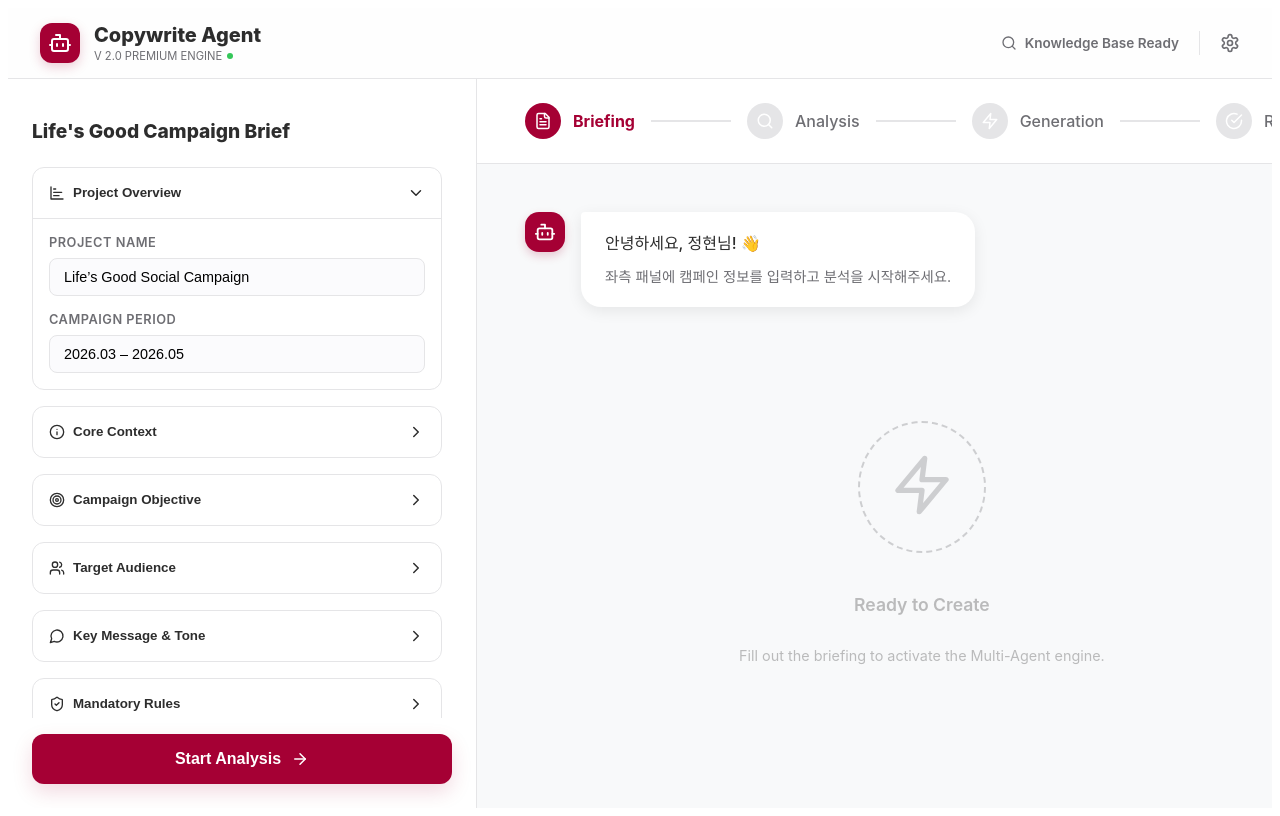
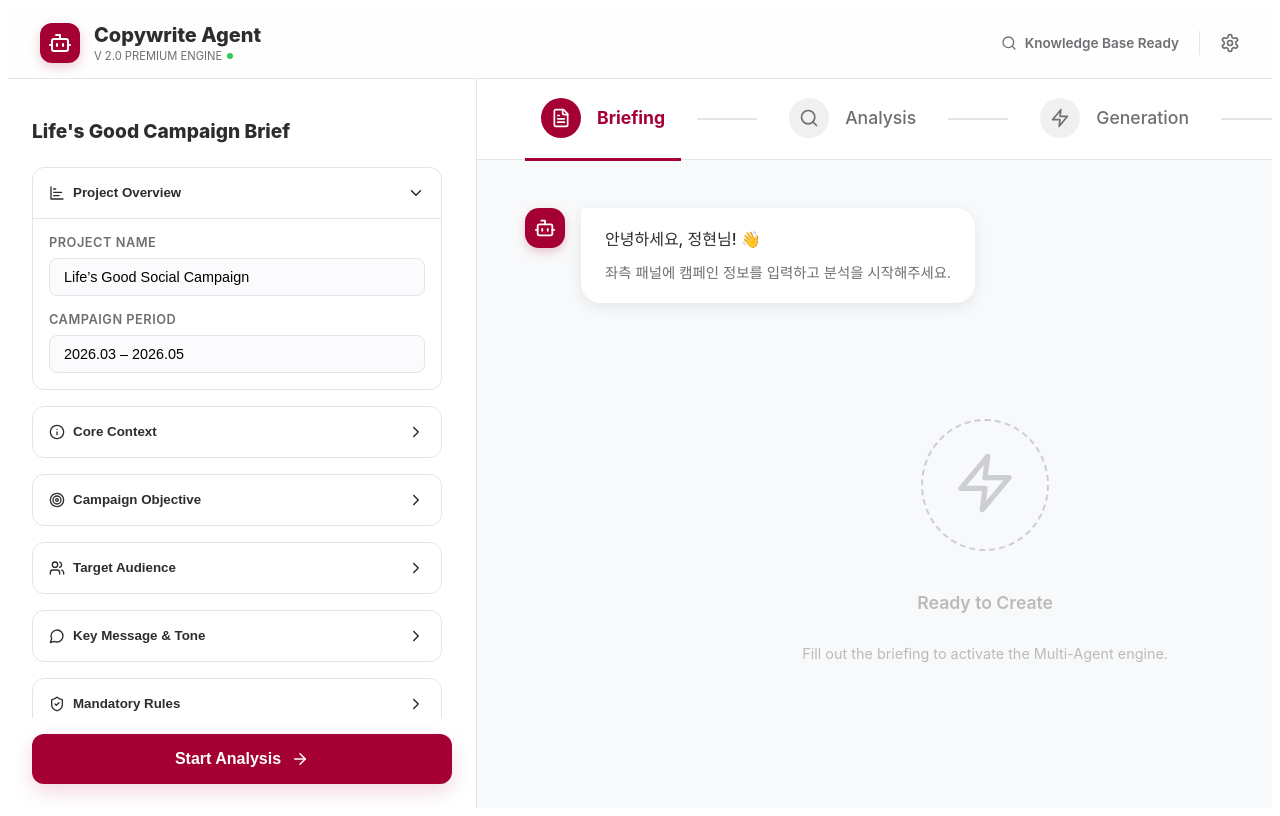
Before and after one commit to Jounghyunkim/copywright_agent_dev, a React (Vite) app in the folder frontend/: page / in a window 1280 px wide. Both pictures are taken after a click on the button "New Campaign". Built offline with nearby package versions, Linux system fonts and the light colour scheme.

Commit message:
Feat(UI): V2 - Enhanced WorkflowStepper with larger size and active step underline

```diff
--- a/frontend/src/components/WorkflowStepper.jsx
+++ b/frontend/src/components/WorkflowStepper.jsx
@@ -12,39 +12,44 @@
 
   const styles = {
     stepperContainer: {
-      padding: '1.5rem 3rem',
+      padding: '0 3rem',
       display: 'flex',
       alignItems: 'center',
       justifyContent: 'center',
       backgroundColor: COLORS.WHITE,
       borderBottom: `1px solid ${COLORS.BORDER}`,
+      height: '80px',
     },
-    stepWrapper: {
+    stepWrapper: (isActive) => ({
       display: 'flex',
       alignItems: 'center',
-    },
+      padding: '0 1rem',
+      height: '100%',
+      borderBottom: isActive ? `3px solid ${COLORS.LG_RED}` : '3px solid transparent',
+      transition: 'all 0.3s ease',
+    }),
     stepIcon: (isCompleted, isActive) => ({
-      width: 36,
-      height: 36,
+      width: 40,
+      height: 40,
       borderRadius: '50%',
-      backgroundColor: isCompleted ? COLORS.SUCCESS : isActive ? COLORS.LG_RED : COLORS.BORDER,
+      backgroundColor: isCompleted ? COLORS.SUCCESS : isActive ? COLORS.LG_RED : '#F0F0F0',
       display: 'flex',
       alignItems: 'center',
       justifyContent: 'center',
-      color: COLORS.WHITE,
+      color: isCompleted || isActive ? COLORS.WHITE : COLORS.TEXT_SUB,
       transition: 'all 0.3s ease',
+      flexShrink: 0,
     }),
     stepLabel: (isCompleted, isActive) => ({
-      marginLeft: '12px',
-      fontSize: '1rem',
+      marginLeft: '1rem',
+      fontSize: '1.1rem',
       fontWeight: isActive ? 700 : 500,
-      color: isCompleted ? COLORS.SUCCESS : isActive ? COLORS.LG_RED : COLORS.TEXT_SUB,
-      transition: 'all 0.3s ease',
+      color: isActive ? COLORS.LG_RED : isCompleted ? COLORS.SUCCESS : COLORS.TEXT_SUB,
     }),
     connector: (isCompleted) => ({
       flex: 1,
       height: '2px',
-      minWidth: '80px',
+      minWidth: '60px',
       backgroundColor: isCompleted ? COLORS.SUCCESS : COLORS.BORDER,
       margin: '0 1rem',
       transition: 'background-color 0.3s ease',
@@ -60,9 +65,9 @@
 
         return (
           <React.Fragment key={step.id}>
-            <div style={styles.stepWrapper}>
+            <div style={styles.stepWrapper(isActive)}>
               <div style={styles.stepIcon(isCompleted, isActive)}>
-                {isCompleted ? <Check size={20} /> : <step.icon size={18} />}
+                {isCompleted ? <Check size={22} /> : <step.icon size={20} />}
               </div>
               <span style={styles.stepLabel(isCompleted, isActive)}>{step.label}</span>
             </div>
```
